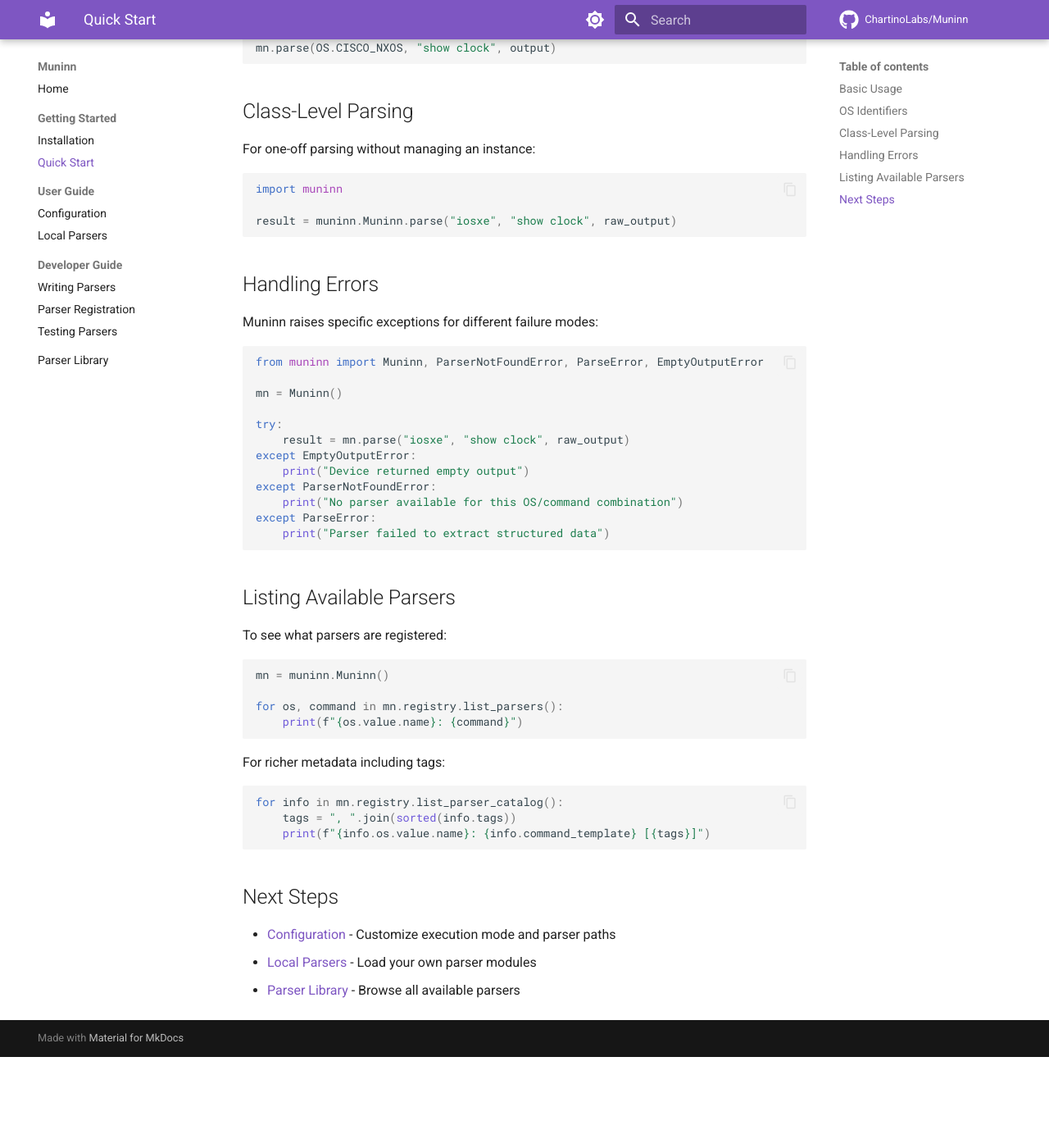
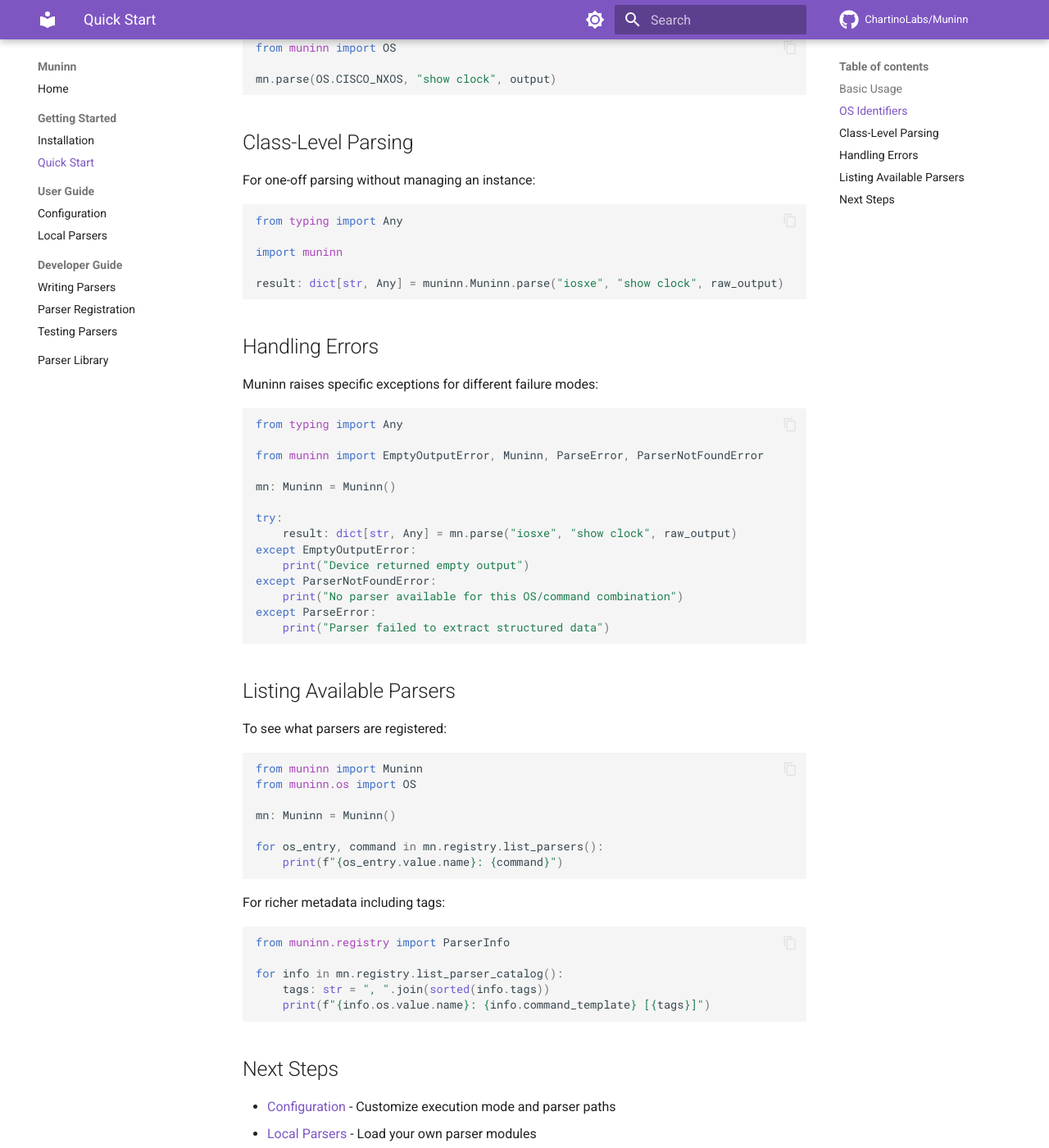
Before and after one commit to ChartinoLabs/Muninn, an MkDocs documentation site: the page built from docs/getting-started/quickstart.md, in a window 1280 px wide and 1400 px high, scrolled down 983 px. Shown: the whole window at 82% size. Built offline with MkDocs 1.6.1 and Material for MkDocs 9.7.7, drawn with Linux system fonts in a browser that asks for light colours; comment, search, counter and statistics services are not loaded; before the commit the page ends 2272 px from its top, so only the background shows below that; some of the changed text lies outside the part shown.

Commit message:
docs: add type hints to quick start examples
Co-Authored-By: Claude Opus 4.6 (1M context) <noreply@anthropic.com>

````diff
--- a/docs/getting-started/quickstart.md
+++ b/docs/getting-started/quickstart.md
@@ -11,15 +11,17 @@ The core workflow is simple: create a `Muninn` instance and call `parse()` with
 3. **Output** - the raw text output from the device
 
 ```python
+from typing import Any
+
 import muninn
 
-mn = muninn.Muninn()
+mn: muninn.Muninn = muninn.Muninn()
 
-raw_output = """
+raw_output: str = """
 *04:45:00.857 UTC Thu Aug 7 2025
 """
 
-result = mn.parse("iosxe", "show clock", raw_output)
+result: dict[str, Any] = mn.parse("iosxe", "show clock", raw_output)
 print(result)
 # {'time': '04:45:00.857', 'timezone': 'UTC', 'day_of_week': 'Thu',
 #  'month': 'Aug', 'day': '7', 'year': '2025'}
@@ -49,9 +51,11 @@ mn.parse(OS.CISCO_NXOS, "show clock", output)
 For one-off parsing without managing an instance:
 
 ```python
+from typing import Any
+
 import muninn
 
-result = muninn.Muninn.parse("iosxe", "show clock", raw_output)
+result: dict[str, Any] = muninn.Muninn.parse("iosxe", "show clock", raw_output)
 ```
 
 ## Handling Errors
@@ -59,12 +63,14 @@ result = muninn.Muninn.parse("iosxe", "show clock", raw_output)
 Muninn raises specific exceptions for different failure modes:
 
 ```python
-from muninn import Muninn, ParserNotFoundError, ParseError, EmptyOutputError
+from typing import Any
 
-mn = Muninn()
+from muninn import EmptyOutputError, Muninn, ParseError, ParserNotFoundError
+
+mn: Muninn = Muninn()
 
 try:
-    result = mn.parse("iosxe", "show clock", raw_output)
+    result: dict[str, Any] = mn.parse("iosxe", "show clock", raw_output)
 except EmptyOutputError:
     print("Device returned empty output")
 except ParserNotFoundError:
@@ -78,17 +84,22 @@ except ParseError:
 To see what parsers are registered:
 
 ```python
-mn = muninn.Muninn()
+from muninn import Muninn
+from muninn.os import OS
 
-for os, command in mn.registry.list_parsers():
-    print(f"{os.value.name}: {command}")
+mn: Muninn = Muninn()
+
+for os_entry, command in mn.registry.list_parsers():
+    print(f"{os_entry.value.name}: {command}")
 ```
 
 For richer metadata including tags:
 
 ```python
+from muninn.registry import ParserInfo
+
 for info in mn.registry.list_parser_catalog():
-    tags = ", ".join(sorted(info.tags))
+    tags: str = ", ".join(sorted(info.tags))
     print(f"{info.os.value.name}: {info.command_template} [{tags}]")
 ```
 
````
